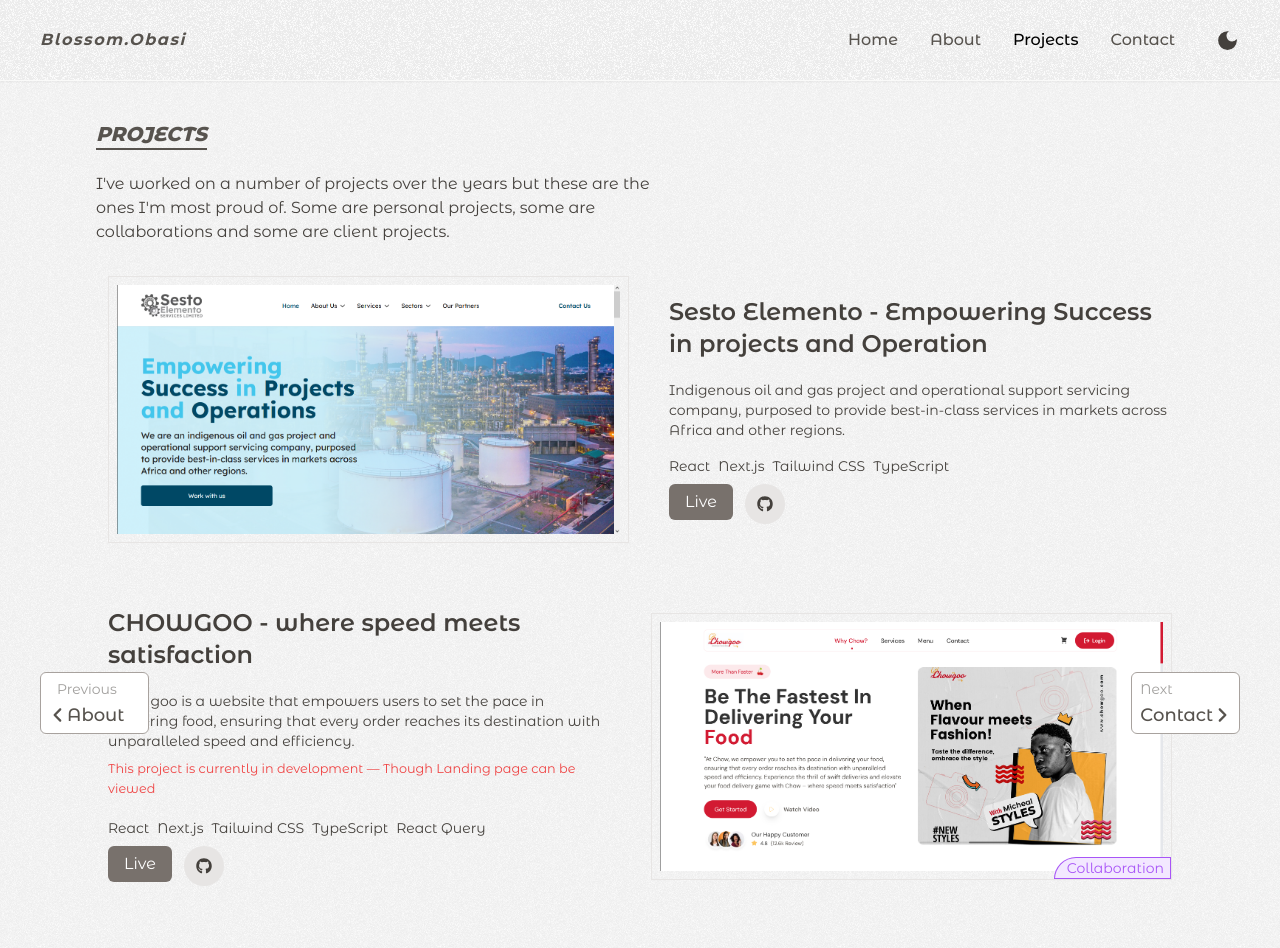
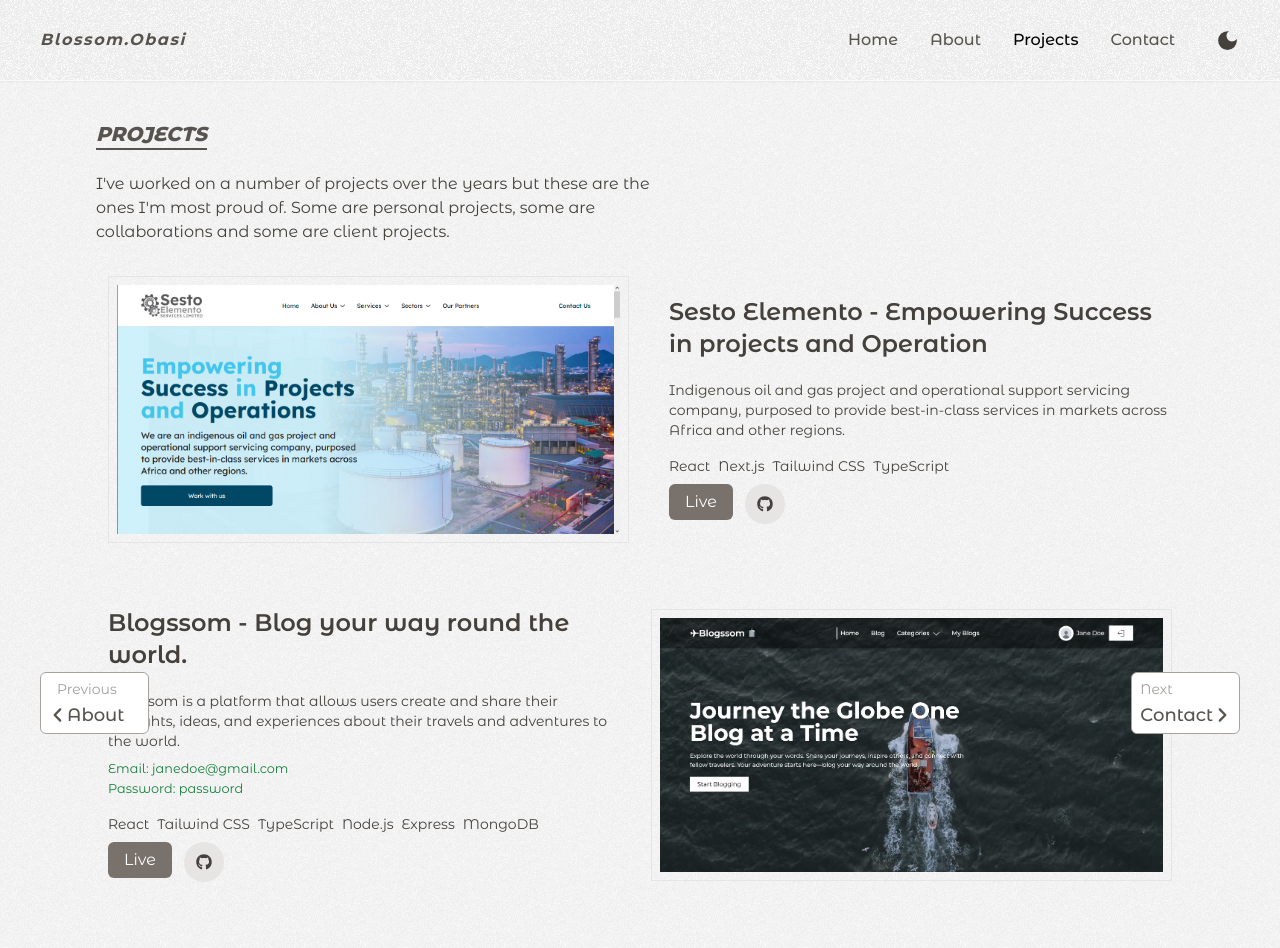
Before and after one commit to blossomobasi/blossoms-portfolio, a Next.js app: page /projects in a window 1280 px wide. Shown: the top 948 px of the page. Built offline with nearby package versions, Linux system fonts and the light colour scheme.

Commit message:
Update: Add blogssom project

```diff
--- a/src/app/page.tsx
+++ b/src/app/page.tsx
@@ -23,7 +23,7 @@
                         />
                     </div>
                     <h1 className="lg:text-6xl md:text-5xl text-3xl font-extrabold">
-                        Software Engineer
+                        Fullstack Developer
                     </h1>
                     <p className="mt-3 text-stone-700 dark:text-stone-500 text-lg">
                         I&apos;m{" "}
--- a/src/app/projects/page.tsx
+++ b/src/app/projects/page.tsx
@@ -61,12 +61,22 @@
                             )}
                             {project?.credentials && (
                                 <div className="mb-2 flex flex-col text-green-700">
-                                    <small>Email: {project.credentials?.email}</small>
-                                    <small>Password: {project.credentials?.password}</small>
+                                    <small>
+                                        Email:{" "}
+                                        <span className="select-all">
+                                            {project.credentials?.email}
+                                        </span>
+                                    </small>
+                                    <small>
+                                        Password:{" "}
+                                        <span className="select-all">
+                                            {project.credentials?.password}
+                                        </span>
+                                    </small>
                                 </div>
                             )}
 
-                            <div className="flex space-x-2 py-2 text-sm dark:text-stone-300">
+                            <div className="flex gap-2 py-2 text-sm dark:text-stone-300 flex-wrap">
                                 {project.stacks?.map((project, i) => (
                                     <span key={i}>{project}</span>
                                 ))}
--- a/src/data/projects.ts
+++ b/src/data/projects.ts
@@ -32,6 +32,20 @@
             "Indigenous oil and gas project and operational support servicing company, purposed to provide best-in-class services in markets across Africa and other regions.",
         stacks: ["React", "Next.js", "Tailwind CSS", "TypeScript"],
         githubLink: "https://github.com/blossomobasi/sesto-elemento",
+    }),
+    createProject({
+        href: "https://blogssom.vercel.app/",
+        src: "/images/blogssom-project.png",
+        alt: "Blogssom Project",
+        title: "Blogssom - Blog your way round the world.",
+        content:
+            "Blogssom is a platform that allows users create and share their thoughts, ideas, and experiences about their travels and adventures to the world.",
+        stacks: ["React", "Tailwind CSS", "TypeScript", "Node.js", "Express", "MongoDB"],
+        credentials: {
+            email: "janedoe@gmail.com",
+            password: "password",
+        },
+        githubLink: "https://github.com/blossomobasi/blogssom",
     }),
     createProject({
         href: "https://www.chowgoo.com/",
```
Also changed, not shown: public/images/blogssom-project.png (added).
